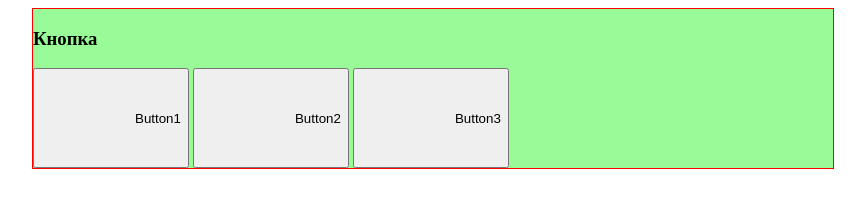
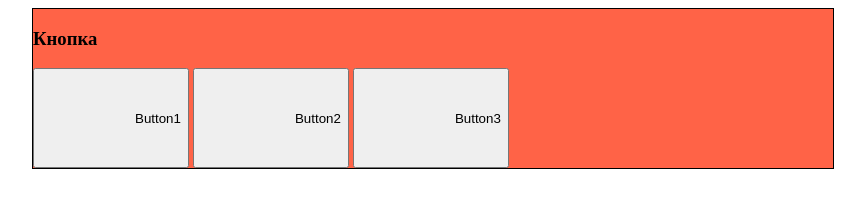
Before and after one commit to YuriiLukianovych/tempdir, a plain HTML site: page index.html in a window 1280 px wide. Shown: the whole page, without its empty margins (207-1072 px from the left). Drawn offline with Linux system fonts and the light colour scheme.

Commit message:
edited styles of wrapper

```diff
--- a/css/styles.css
+++ b/css/styles.css
@@ -1,6 +1,6 @@
 .wrapper {
-  background-color: palegreen;
-  border: 1px solid red;
+  background-color: tomato;
+  border: 1px solid #000000;
   width: 800px;
   margin: 0 auto;
 }
```
